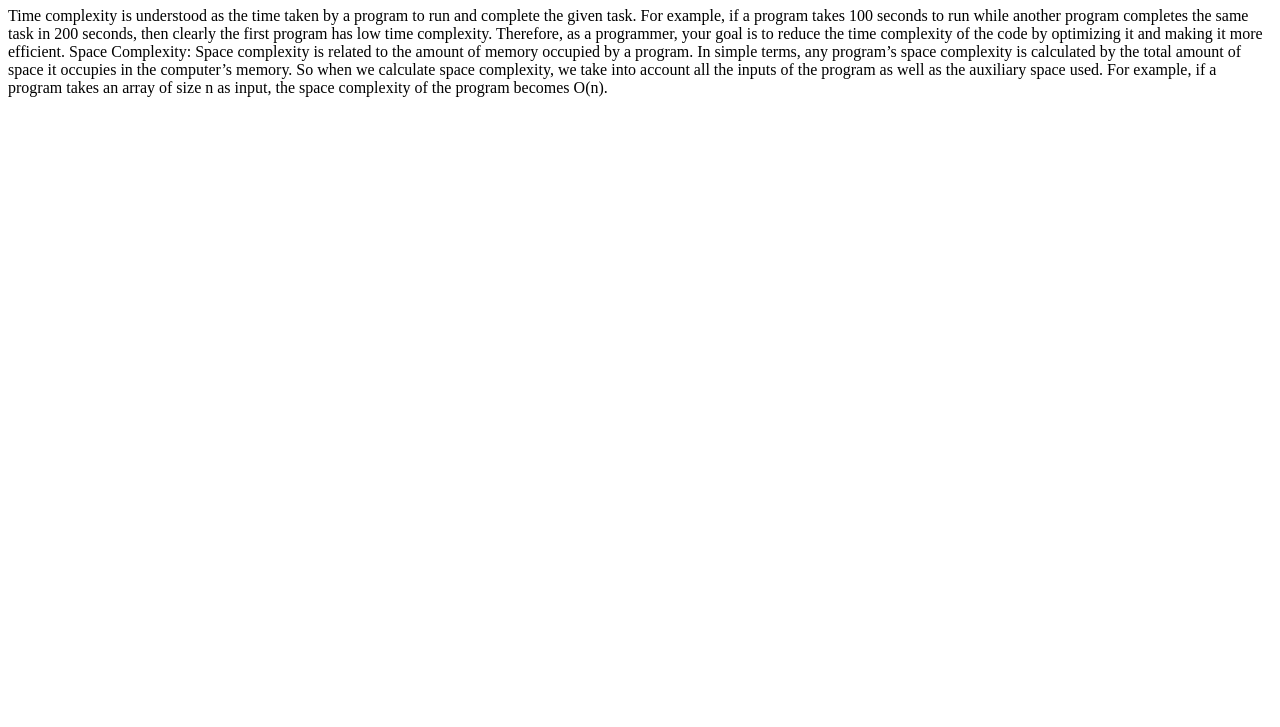
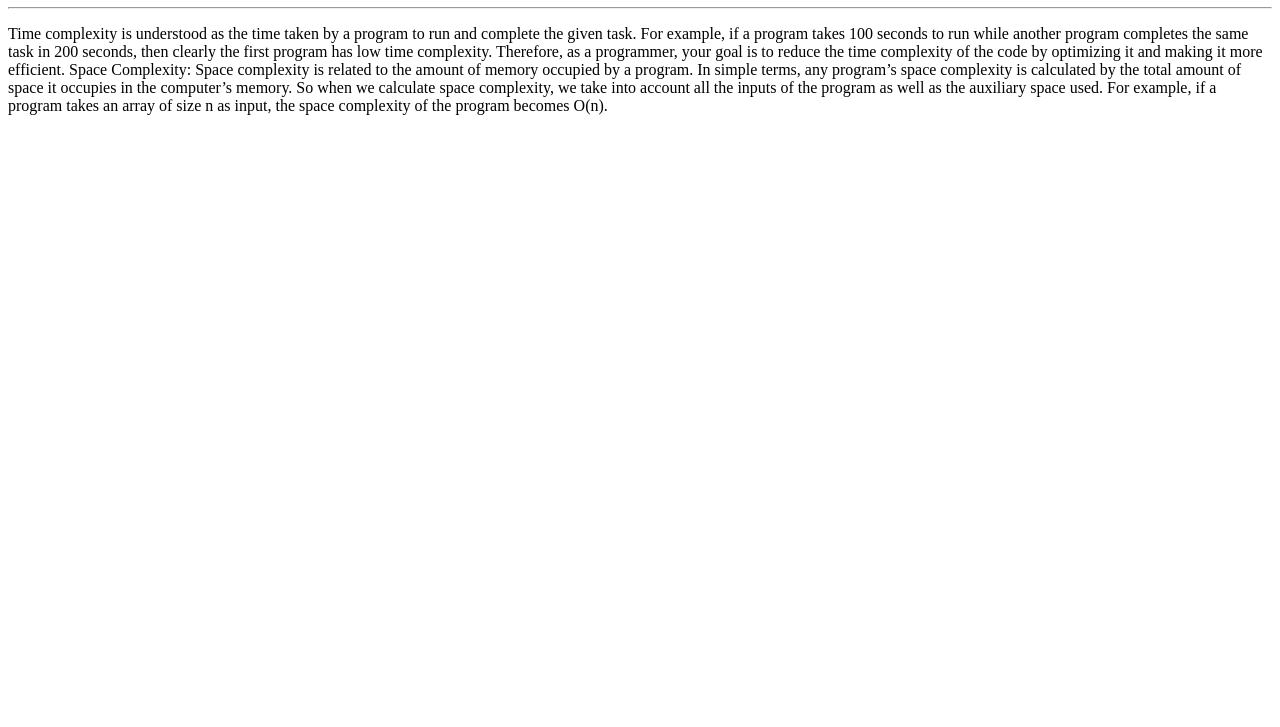
Before and after one commit to acciojob/time-and-space-complexity-bhushan868, a website: page main.html in a window 1280 px wide. Shown: the part 73-800 px from the top of the page. Drawn offline with Linux system fonts and the light colour scheme.

Commit message:
created a submission

```diff
--- a/main.html
+++ b/main.html
@@ -9,10 +9,11 @@
 <body>
 	<!-- the entire body must be written by student -->
 	<h1>Time and Space Complexity</h1>
+	<hr>
 	<p>
 		Time complexity is understood as the time taken by a program to run and complete the given task. For example, if a program takes 100 seconds to run while another program completes the same task in 200 seconds, then clearly the first program has low time complexity. Therefore, as a programmer, your goal is to reduce the time complexity of the code by optimizing it and making it more efficient.
-
-Space Complexity: Space complexity is related to the amount of memory occupied by a program. In simple terms, any program’s space complexity is calculated by the total amount of space it occupies in the computer’s memory. So when we calculate space complexity, we take into account all the inputs of the program as well as the auxiliary space used. For example, if a program takes an array of size n as input, the space complexity of the program becomes O(n).</p>
+Space Complexity: Space complexity is related to the amount of memory occupied by a program. In simple terms, any program’s space complexity is calculated by the total amount of space it occupies in the computer’s memory. So when we calculate space complexity, we take into account all the inputs of the program as well as the auxiliary space used. For example, if a program takes an array of size n as input, the space complexity of the program becomes O(n).
+	</p>
     <script type="text/javascript" src="./script.js">
 </script>
 
```
